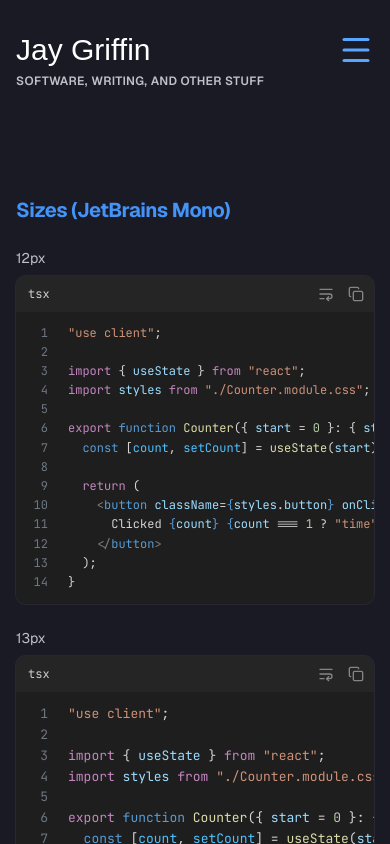
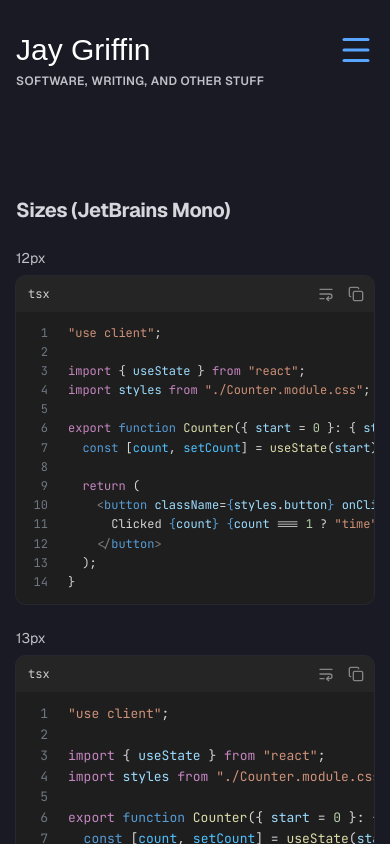
Before and after one commit to jaygriffinjay/jaygriff-v4, a Next.js app: page /docs/code-fonts in a window 390 px wide. Shown: the top 844 px of the page. Built offline with nearby package versions, Linux system fonts and the light colour scheme; a web font is replaced by a local one.

Commit message:
Headings in a dimmed off-white instead of blue; smaller H2 on phones

```diff
--- a/src/app/globals.css
+++ b/src/app/globals.css
@@ -46,7 +46,7 @@
   --text-title--line-height: 1.2;
   --text-h1: clamp(2rem, 1.711rem + 1.233vw, 2.5rem); /* 32 → 40px */
   --text-h1--line-height: 1.1;
-  --text-h2: clamp(1.5rem, 1.283rem + 0.925vw, 1.875rem); /* 24 → 30px */
+  --text-h2: clamp(1.375rem, 1.086rem + 1.233vw, 1.875rem); /* 22 → 30px */
   --text-h2--line-height: 1.2;
   --text-h3: clamp(1.25rem, 1.106rem + 0.616vw, 1.5rem); /* 20 → 24px */
   --text-h3--line-height: 1.3;
@@ -79,8 +79,8 @@ body {
   /* "GitHub classic": links, focus ring and other primary accents */
   --primary: #58a6ff;
   --primary-foreground: oklch(0.17 0.025 245);
-  /* "GitHub link": heading color */
-  --heading: #4493f8;
+  /* heading color: a touch dimmer than body text so headings don't glare, and never blue so they can't be mistaken for links */
+  --heading: #d6d6dc;
   /* second theme color, alongside the blue primary */
   --indigo: oklch(0.62 0.19 280);
   /* inline code blue; same as primary for now, kept separate so they can diverge */
```
